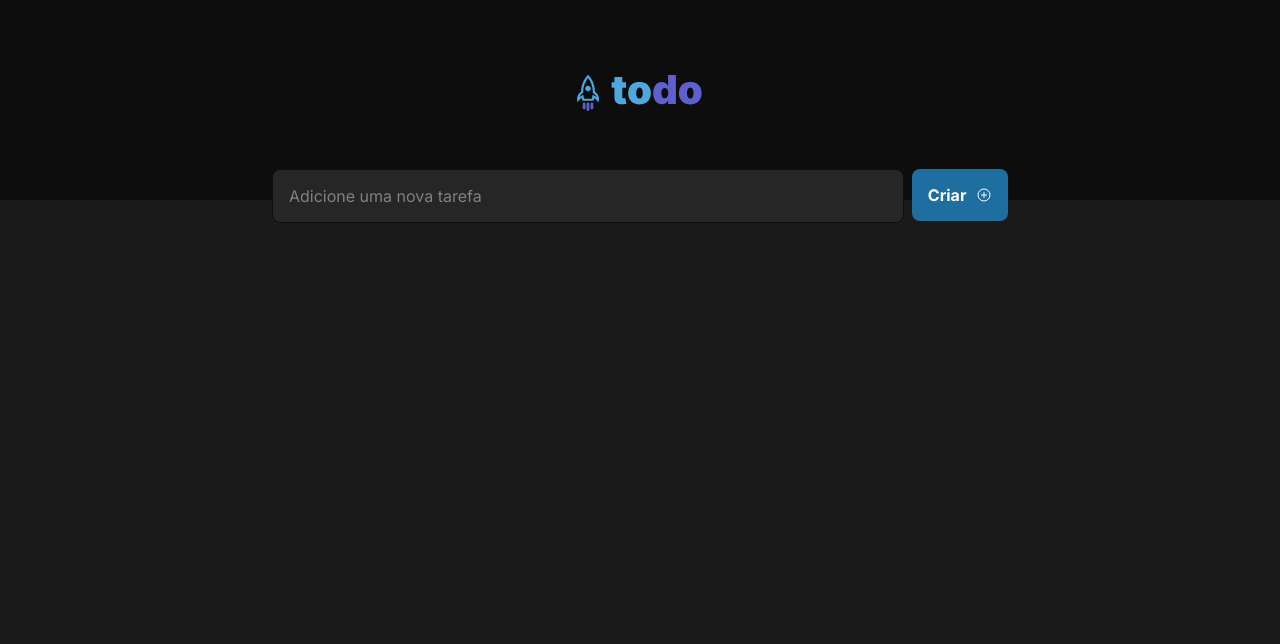
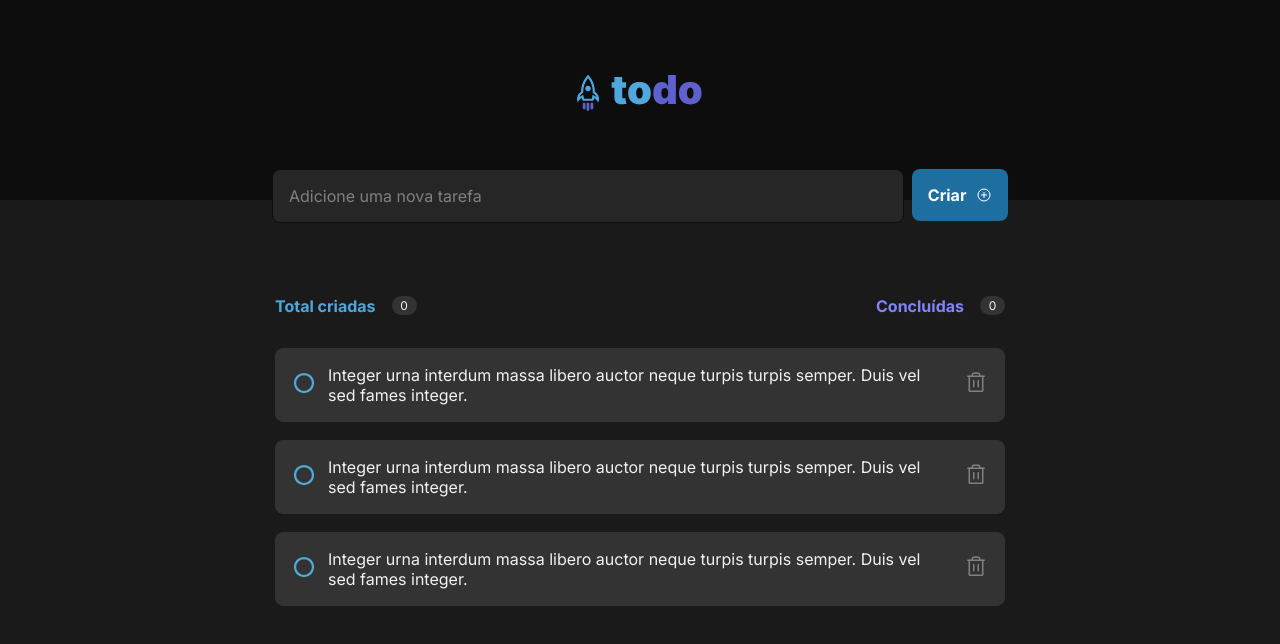
Before and after one commit to PedroMakengo/ignite-todo-list, a React (Vite) app: page / in a window 1280 px wide. Shown: the top 644 px of the page. Built offline with nearby package versions, Linux system fonts and the light colour scheme.

Commit message:
Trabalhando na parte de apresentação das tarefas

```diff
--- a/src/App.tsx
+++ b/src/App.tsx
@@ -1,5 +1,6 @@
 import { ThemeProvider } from 'styled-components'
 import { Header } from './components/Header'
+import { Task } from './components/Task'
 import { GlobalStyle } from './styles/global'
 import { defaultTheme } from './styles/themes/default'
 
@@ -7,6 +8,7 @@ export function App() {
   return (
     <ThemeProvider theme={defaultTheme}>
       <Header />
+      <Task />
       <GlobalStyle />
     </ThemeProvider>
   )
--- a/src/components/Header/index.tsx
+++ b/src/components/Header/index.tsx
@@ -1,4 +1,4 @@
-import { HeaderContainer, Container, FormTodo } from './styles'
+import { HeaderContainer, Container, NewTask } from './styles'
 
 import { PlusCircle } from 'phosphor-react'
 
@@ -11,13 +11,13 @@ export function Header() {
         <a href="">
           <img src={logoTodoList} alt="Logo Ignite" />
         </a>
-        <FormTodo>
+        <NewTask>
           <input type="text" placeholder="Adicione uma nova tarefa" />
           <button>
             Criar
             <PlusCircle />
           </button>
-        </FormTodo>
+        </NewTask>
       </Container>
     </HeaderContainer>
   )
--- a/src/components/Header/styles.ts
+++ b/src/components/Header/styles.ts
@@ -6,7 +6,7 @@ export const HeaderContainer = styled.header`
 `
 
 export const Container = styled.div`
-  width: 736px;
+  max-width: 736px;
   margin: 0 auto;
 
   display: flex;
@@ -22,7 +22,7 @@ export const Container = styled.div`
   }
 `
 
-export const FormTodo = styled.form`
+export const NewTask = styled.form`
   width: 100%;
   transform: translateY(3.5rem);
 
--- /dev/null
+++ b/src/components/Task/index.tsx
@@ -0,0 +1,74 @@
+import {
+  Container,
+  TaskInfo,
+  EmptyTask,
+  TaskCreated,
+  Counter,
+  TaskDone,
+  ListTask,
+  ItemTask,
+} from './styles'
+
+import { ClipboardText, Trash, Circle } from 'phosphor-react'
+
+export function Task() {
+  return (
+    <Container>
+      <TaskInfo>
+        <TaskCreated>
+          <strong>Total criadas</strong>
+          <Counter>0</Counter>
+        </TaskCreated>
+        <TaskDone>
+          <strong>Concluídas</strong>
+          <Counter>0</Counter>
+        </TaskDone>
+      </TaskInfo>
+      {/*
+      <EmptyTask>
+        <ClipboardText size={56} />
+        <strong>Você ainda não tem tarefas cadastradas</strong>
+        <span>Crie tarefas e organize seus itens a fazer</span>
+      </EmptyTask> */}
+
+      <ListTask>
+        <ItemTask>
+          <button title="Checar o botão">
+            <Circle size={24} weight="bold" color="#4eabde" />
+          </button>
+          <p>
+            Integer urna interdum massa libero auctor neque turpis turpis
+            semper. Duis vel sed fames integer.
+          </p>
+          <button title="Deletar task">
+            <Trash size={24} color="#808080" />
+          </button>
+        </ItemTask>
+        <ItemTask>
+          <button title="Checar o botão">
+            <Circle size={24} weight="bold" color="#4eabde" />
+          </button>
+          <p>
+            Integer urna interdum massa libero auctor neque turpis turpis
+            semper. Duis vel sed fames integer.
+          </p>
+          <button title="Deletar task">
+            <Trash size={24} color="#808080" />
+          </button>
+        </ItemTask>
+        <ItemTask>
+          <button title="Checar o botão">
+            <Circle size={24} weight="bold" color="#4eabde" />
+          </button>
+          <p>
+            Integer urna interdum massa libero auctor neque turpis turpis
+            semper. Duis vel sed fames integer.
+          </p>
+          <button title="Deletar task">
+            <Trash size={24} color="#808080" />
+          </button>
+        </ItemTask>
+      </ListTask>
+    </Container>
+  )
+}
--- /dev/null
+++ b/src/components/Task/styles.ts
@@ -0,0 +1,85 @@
+import styled from 'styled-components'
+
+export const Container = styled.div`
+  max-width: 730px;
+
+  margin: 6rem auto;
+`
+
+export const TaskInfo = styled.div`
+  display: flex;
+  justify-content: space-between;
+
+  margin-bottom: 2rem;
+`
+
+export const BaseTask = styled.div`
+  display: flex;
+  gap: 1rem;
+`
+
+export const TaskCreated = styled(BaseTask)`
+  color: ${(props) => props.theme['blue']};
+`
+
+export const TaskDone = styled(BaseTask)`
+  color: ${(props) => props.theme['purple']};
+`
+
+export const Counter = styled.span`
+  width: 25px;
+  height: 19px;
+  background: ${(props) => props.theme['gray-400']};
+
+  border-radius: 9999px;
+  display: flex;
+  align-items: center;
+  justify-content: center;
+
+  color: ${(props) => props.theme['gray-100']};
+  font-size: 12px;
+`
+
+export const EmptyTask = styled.div`
+  padding: 64px 24px;
+  border-top: 1px solid ${(props) => props.theme['gray-400']};
+  border-radius: 8px;
+
+  display: flex;
+  flex-direction: column;
+  align-items: center;
+
+  color: ${(props) => props.theme['gray-300']};
+  gap: 0.5rem;
+
+  font-size: 1rem;
+  text-align: center;
+`
+
+export const ListTask = styled.div`
+  display: flex;
+
+  flex-direction: column;
+  gap: 18px;
+`
+
+export const ItemTask = styled.div`
+  display: flex;
+  justify-content: space-between;
+  gap: 12px;
+
+  background: ${(props) => props.theme['gray-400']};
+  border: 1px solid ${(props) => props.theme['gray-400']};
+  padding: 1rem;
+  border-radius: 8px;
+
+  p {
+    flex: 1;
+    color: ${(props) => props.theme['gray-100']};
+  }
+
+  button {
+    background: transparent;
+    border: 0;
+  }
+`
```
Also changed, not shown: src/components/Main/index.tsx (deleted, +0 -7 lines), src/components/Main/styles.ts (deleted).
